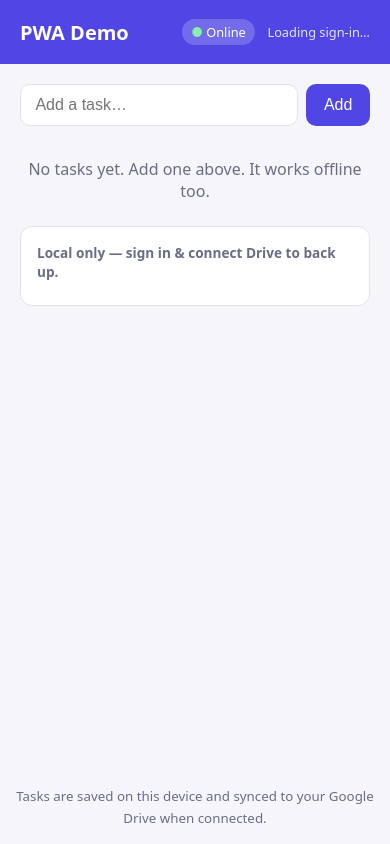
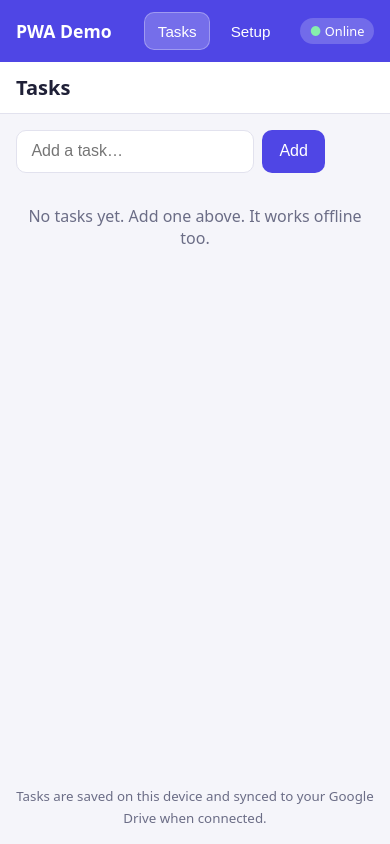
Before and after one commit to mdrdannyr/pwa-demo, a plain HTML site: page index.html in a window 390 px wide. Drawn offline with Linux system fonts and the light colour scheme.

Commit message:
Add sidebar navigation and setup page

```diff
--- a/app.js
+++ b/app.js
@@ -16,8 +16,36 @@
   const shareForm = document.getElementById("share-form");
   const shareEmail = document.getElementById("share-email");
   const shareNote = document.getElementById("share-note");
+  const pageTitle = document.getElementById("page-title");
+  const navButtons = document.querySelectorAll(".nav-item");
+  const pages = {
+    tasks: document.getElementById("page-tasks"),
+    setup: document.getElementById("page-setup")
+  };
 
   let auth = null;
+
+  // ---------- Pages ----------
+  function showPage(name) {
+    const page = pages[name] ? name : "tasks";
+    Object.entries(pages).forEach(([key, el]) => {
+      el.hidden = key !== page;
+    });
+    navButtons.forEach((button) => {
+      const active = button.dataset.page === page;
+      button.classList.toggle("active", active);
+      if (active) button.setAttribute("aria-current", "page");
+      else button.removeAttribute("aria-current");
+    });
+    pageTitle.textContent = page === "setup" ? "Setup" : "Tasks";
+    document.title = page === "setup" ? "Setup · PWA Demo" : "PWA Demo";
+    if (location.hash !== `#${page}`) history.replaceState(null, "", `#${page}`);
+  }
+
+  navButtons.forEach((button) => {
+    button.addEventListener("click", () => showPage(button.dataset.page));
+  });
+  window.addEventListener("hashchange", () => showPage(location.hash.slice(1)));
 
   function newId() {
     return (window.crypto && crypto.randomUUID)
@@ -208,4 +236,5 @@
 
   migrateLegacyTasks();
   updateStatus();
+  showPage(location.hash.slice(1));
 })();
--- a/index.html
+++ b/index.html
@@ -12,15 +12,26 @@
   <link rel="stylesheet" href="styles.css">
 </head>
 <body>
+  <div class="app-layout">
+    <aside class="sidebar">
+      <div class="brand">PWA Demo</div>
+      <nav class="nav" aria-label="Pages">
+        <button class="nav-item active" type="button" data-page="tasks" aria-current="page">Tasks</button>
+        <button class="nav-item" type="button" data-page="setup">Setup</button>
+      </nav>
+      <div class="sidebar-bottom">
+        <span id="status" class="status" role="status">Checking…</span>
+        <button id="install-btn" class="install" hidden>Install app</button>
+      </div>
+    </aside>
+
+    <div class="app-main">
       <header>
-    <h1>PWA Demo</h1>
-    <div class="header-right">
-      <span id="status" class="status" role="status">Checking…</span>
-      <div id="auth" class="auth"></div>
-    </div>
+        <h1 id="page-title">Tasks</h1>
       </header>
 
       <main>
+        <section id="page-tasks" class="page">
           <form id="task-form" autocomplete="off">
             <input id="task-input" type="text" placeholder="Add a task…" aria-label="New task" required>
             <button type="submit">Add</button>
@@ -28,28 +39,45 @@
 
           <ul id="task-list"></ul>
           <p id="empty" class="empty" hidden>No tasks yet. Add one above. It works offline too.</p>
+        </section>
 
-    <section id="drive-panel" class="drive-panel" aria-label="Google Drive sync">
-      <div class="drive-head">
+        <section id="page-setup" class="page" hidden>
+          <article class="setup-card">
+            <h2>Account &amp; Drive</h2>
+            <p class="setup-intro">Sign in once to back up your state in your own Google Drive. This also grants the app access to that one state file — nothing else in your Drive.</p>
+            <div id="auth" class="auth"></div>
+            <div class="sync-row">
               <span id="sync-state" class="sync-state" role="status">Local only</span>
               <button id="connect-drive" class="secondary" type="button" hidden>Connect Drive</button>
               <button id="sync-now" class="secondary" type="button" hidden>Sync now</button>
             </div>
             <p id="sync-detail" class="sync-detail"></p>
-      <button id="open-shared" class="secondary" type="button" hidden>Open shared file</button>
+          </article>
+
+          <article class="setup-card">
+            <h2>Sharing with others</h2>
+            <p class="setup-intro">The state file stays in your Drive. You can invite people as editors, and their changes merge with yours.</p>
+            <ol class="setup-steps">
+              <li>Invite a collaborator by email below. Google sends them a notification with access to <strong>PWA Demo state.json</strong>.</li>
+              <li>They open this app, come to this Setup page, and click <strong>Open shared file</strong>. Google's narrow Drive permission requires this one-time step.</li>
+              <li>In the picker they choose <strong>Shared with me</strong> and select that JSON file. After that, edits sync automatically; the app checks for updates every 60 seconds.</li>
+            </ol>
+            <p class="setup-note">You can also manage or revoke access at any time in Google Drive.</p>
             <form id="share-form" class="share-form" hidden>
               <input id="share-email" type="email" placeholder="Collaborator's email" aria-label="Collaborator email" required>
               <button type="submit">Share</button>
             </form>
+            <button id="open-shared" class="secondary" type="button" hidden>Open shared file</button>
             <p id="share-note" class="share-note" role="status"></p>
+          </article>
         </section>
-
-    <button id="install-btn" class="install" hidden>Install app</button>
       </main>
 
       <footer>
         <small>Tasks are saved on this device and synced to your Google Drive when connected. <span id="sw-state"></span></small>
       </footer>
+    </div>
+  </div>
 
   <script src="config.js"></script>
   <script src="auth.js"></script>
--- a/styles.css
+++ b/styles.css
@@ -25,55 +25,98 @@
 body {
   margin: 0;
   min-height: 100vh;
-  display: flex;
-  flex-direction: column;
   font-family: system-ui, -apple-system, "Segoe UI", Roboto, sans-serif;
   background: var(--bg);
   color: var(--text);
   padding: env(safe-area-inset-top) env(safe-area-inset-right) env(safe-area-inset-bottom) env(safe-area-inset-left);
 }
 
-header {
+/* ---------- Layout ---------- */
+.app-layout {
   display: flex;
-  align-items: center;
-  justify-content: space-between;
-  padding: 1rem 1.25rem;
+  min-height: 100vh;
+}
+
+.sidebar {
+  width: 220px;
+  flex: none;
+  display: flex;
+  flex-direction: column;
+  gap: 1rem;
+  padding: 1.25rem 1rem;
   background: var(--accent);
   color: var(--accent-text);
+  position: sticky;
+  top: 0;
+  height: 100vh;
+}
+
+.brand {
+  font-weight: 700;
+  font-size: 1.1rem;
+}
+
+.nav {
+  display: grid;
+  gap: 0.4rem;
+  margin-top: 0.5rem;
+}
+
+.nav-item {
+  padding: 0.6rem 0.8rem;
+  text-align: left;
+  font-size: 0.95rem;
+  background: transparent;
+  color: var(--accent-text);
+  border: 1px solid transparent;
+}
+
+.nav-item:hover { background: rgba(255, 255, 255, 0.12); }
+.nav-item.active { background: rgba(255, 255, 255, 0.22); border-color: rgba(255, 255, 255, 0.3); }
+
+.sidebar-bottom {
+  margin-top: auto;
+  display: grid;
+  gap: 0.75rem;
+}
+
+.app-main {
+  flex: 1;
+  min-width: 0;
+  display: flex;
+  flex-direction: column;
+}
+
+header {
+  padding: 1rem 1.5rem;
+  background: var(--surface);
+  border-bottom: 1px solid var(--border);
 }
 
 h1 { margin: 0; font-size: 1.25rem; }
 
+main {
+  flex: 1;
+  width: 100%;
+  max-width: 760px;
+  margin: 0 auto;
+  padding: 1.5rem;
+}
+
+footer { text-align: center; padding: 1rem; color: var(--muted); }
+
+/* ---------- Shared controls ---------- */
 .status {
+  display: inline-block;
   font-size: 0.8rem;
   padding: 0.25rem 0.6rem;
   border-radius: 999px;
   background: rgba(255, 255, 255, 0.2);
+  justify-self: start;
 }
 .status::before { content: "● "; }
 .status.online::before { color: #86efac; }
 .status.offline::before { color: #fca5a5; }
-
-main {
-  flex: 1;
-  width: 100%;
-  max-width: 560px;
-  margin: 0 auto;
-  padding: 1.25rem;
-}
-
-#task-form { display: flex; gap: 0.5rem; }
-
-input[type="text"] {
-  flex: 1;
-  padding: 0.7rem 0.9rem;
-  font-size: 1rem;
-  border: 1px solid var(--border);
-  border-radius: 10px;
-  background: var(--surface);
-  color: var(--text);
-}
-input[type="text"]:focus { outline: 2px solid var(--accent); outline-offset: 1px; }
 
 button {
   padding: 0.7rem 1.1rem;
@@ -85,6 +128,34 @@ button {
   cursor: pointer;
 }
 button:active { transform: scale(0.97); }
+
+button.secondary {
+  padding: 0.45rem 0.8rem;
+  font-size: 0.85rem;
+  background: transparent;
+  color: var(--accent);
+  border: 1px solid var(--accent);
+}
+
+.install {
+  background: #ffffff;
+  color: var(--accent);
+  font-size: 0.85rem;
+  padding: 0.45rem 0.8rem;
+}
+
+/* ---------- Tasks ---------- */
+#task-form { display: flex; gap: 0.5rem; }
+
+input[type="text"], input[type="email"] {
+  padding: 0.7rem 0.9rem;
+  font-size: 1rem;
+  border: 1px solid var(--border);
+  border-radius: 10px;
+  background: var(--surface);
+  color: var(--text);
+}
+input[type="text"]:focus, input[type="email"]:focus { outline: 2px solid var(--accent); outline-offset: 1px; }
 
 #task-list { list-style: none; margin: 1rem 0 0; padding: 0; }
 
@@ -112,21 +183,41 @@ button:active { transform: scale(0.97); }
 }
 
 .empty { text-align: center; color: var(--muted); margin-top: 2rem; }
-.install { display: block; margin: 1.5rem auto 0; }
-footer { text-align: center; padding: 1rem; color: var(--muted); }
 
-/* ---------- Sign-in area (header, top right) ---------- */
-header { flex-wrap: wrap; gap: 0.5rem 1rem; }
+/* ---------- Setup page ---------- */
+.setup-card {
+  margin-bottom: 1rem;
+  padding: 1.25rem;
+  background: var(--surface);
+  border: 1px solid var(--border);
+  border-radius: 12px;
+}
 
-.header-right {
+.setup-card h2 { margin: 0 0 0.5rem; font-size: 1.05rem; }
+
+.setup-intro, .setup-note, .sync-detail, .share-note {
+  margin: 0.5rem 0 0;
+  font-size: 0.85rem;
+  color: var(--muted);
+  line-height: 1.5;
+}
+
+.setup-steps {
+  margin: 0.75rem 0 0;
+  padding-left: 1.25rem;
+  font-size: 0.9rem;
+  line-height: 1.6;
+}
+.setup-steps li { margin-bottom: 0.5rem; }
+
+.auth {
   display: flex;
   align-items: center;
-  gap: 0.75rem;
-  margin-left: auto;
-  min-width: 0;
+  flex-wrap: wrap;
+  gap: 0.5rem;
+  min-height: 32px;
+  margin: 0.75rem 0;
 }
-
-.auth { display: flex; align-items: center; gap: 0.5rem; min-width: 0; min-height: 32px; }
 
 .avatar {
   flex: none;
@@ -134,11 +225,11 @@ header { flex-wrap: wrap; gap: 0.5rem 1rem; }
   height: 28px;
   border-radius: 50%;
   object-fit: cover;
-  background: rgba(255, 255, 255, 0.3);
+  background: var(--bg);
 }
 
 .user-name {
-  max-width: 9rem;
+  max-width: 12rem;
   overflow: hidden;
   text-overflow: ellipsis;
   white-space: nowrap;
@@ -146,77 +237,56 @@ header { flex-wrap: wrap; gap: 0.5rem 1rem; }
   font-weight: 600;
 }
 
-.signout {
-  padding: 0.25rem 0.6rem;
+.signout, .google-connect {
+  padding: 0.3rem 0.7rem;
   font-size: 0.8rem;
-  background: rgba(255, 255, 255, 0.2);
+  background: var(--bg);
+  color: var(--accent);
+  border: 1px solid var(--border);
 }
 
-.google-connect {
-  padding: 0.3rem 0.7rem;
-  font-size: 0.8rem;
-  background: #ffffff;
-  color: var(--accent);
+.auth-note { font-size: 0.8rem; color: var(--muted); }
+
+.sync-row {
+  display: flex;
+  align-items: center;
+  flex-wrap: wrap;
+  gap: 0.5rem 0.75rem;
 }
 
-.auth-note { font-size: 0.8rem; opacity: 0.85; }
-
-/* ---------- Drive sync panel ---------- */
-.drive-panel {
-  margin-top: 1.5rem;
-  padding: 1rem;
-  background: var(--surface);
-  border: 1px solid var(--border);
-  border-radius: 12px;
-}
-
-.drive-head {
-  display: flex;
-  align-items: center;
-  justify-content: space-between;
-  gap: 0.75rem;
-  flex-wrap: wrap;
-}
-
-.sync-state {
-  font-size: 0.85rem;
-  font-weight: 600;
-}
+.sync-state { font-size: 0.85rem; font-weight: 600; }
 .sync-state.syncing, .sync-state.connecting { color: var(--accent); }
 .sync-state.synced { color: #16a34a; }
 .sync-state.offline, .sync-state.error { color: var(--off); }
-.sync-state.local { color: var(--muted); }
+.sync-state.local, .sync-state.ready { color: var(--muted); }
 
-.sync-detail, .share-note {
-  margin: 0.5rem 0 0;
-  font-size: 0.8rem;
-  color: var(--muted);
-  word-break: break-word;
-}
-
-button.secondary {
-  padding: 0.45rem 0.8rem;
-  font-size: 0.85rem;
-  background: transparent;
-  color: var(--accent);
-  border: 1px solid var(--accent);
-}
+.sync-detail, .share-note { word-break: break-word; }
 
 .share-form {
   display: flex;
   gap: 0.5rem;
-  margin-top: 0.75rem;
+  margin: 0.75rem 0;
 }
-.share-form input[type="email"] {
-  flex: 1;
-  min-width: 0;
-  padding: 0.55rem 0.7rem;
-  font-size: 0.9rem;
-  border: 1px solid var(--border);
-  border-radius: 10px;
-  background: var(--bg);
-  color: var(--text);
-}
+.share-form input { flex: 1; min-width: 0; font-size: 0.9rem; padding: 0.55rem 0.7rem; }
 .share-form button { padding: 0.55rem 0.9rem; font-size: 0.9rem; }
 
-#open-shared { margin-top: 0.75rem; }
+#open-shared { margin-top: 0.25rem; }
+
+/* ---------- Small screens ---------- */
+@media (max-width: 720px) {
+  .app-layout { flex-direction: column; }
+  .sidebar {
+    width: 100%;
+    height: auto;
+    position: static;
+    flex-direction: row;
+    align-items: center;
+    flex-wrap: wrap;
+    padding: 0.75rem 1rem;
+  }
+  .nav { display: flex; margin: 0 0 0 auto; }
+  .sidebar-bottom { margin: 0; display: flex; align-items: center; gap: 0.5rem; }
+  .install { margin: 0; }
+  header { padding: 0.75rem 1rem; }
+  main { padding: 1rem; }
+}
--- a/sw.js
+++ b/sw.js
@@ -1,4 +1,4 @@
-const CACHE_NAME = "pwa-demo-v9";
+const CACHE_NAME = "pwa-demo-v10";
 const APP_SHELL = [
   "./",
   "./index.html",
```
Also changed, not shown: 1 other file. Lines whose indentation alone changed are shown as unchanged.
